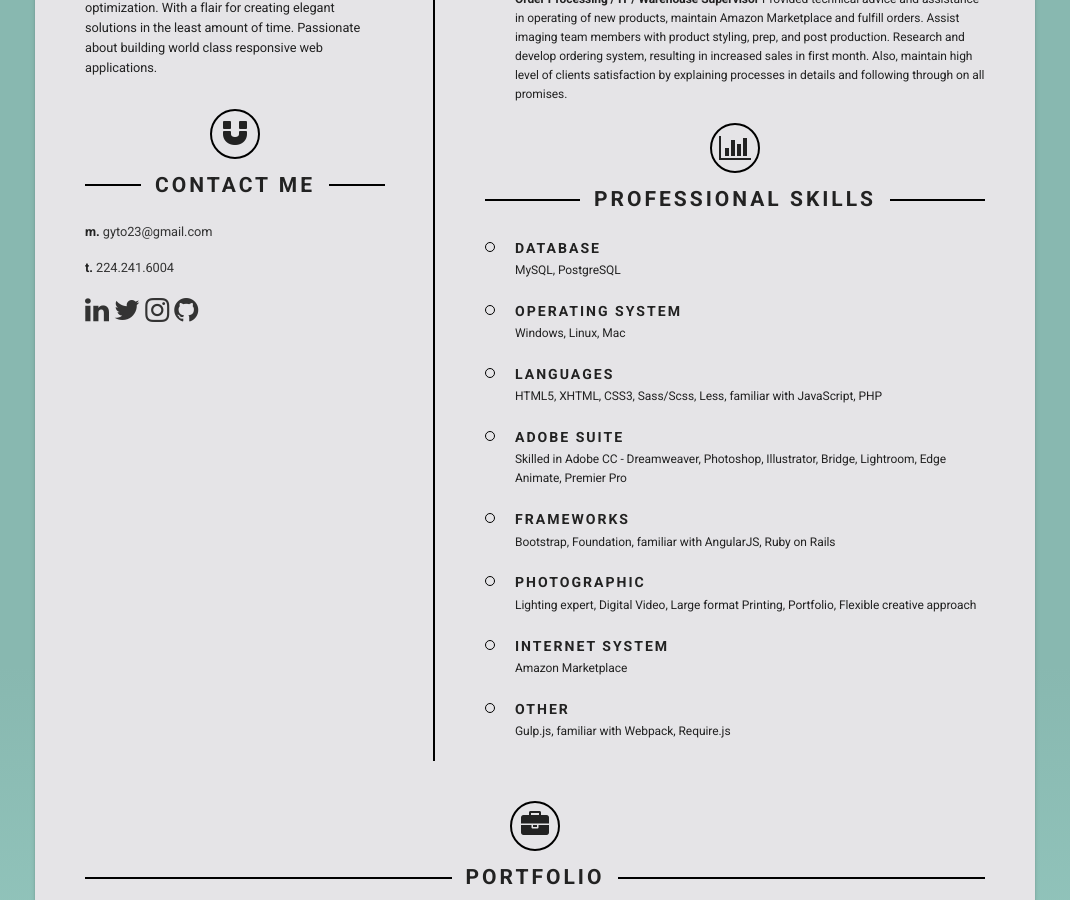
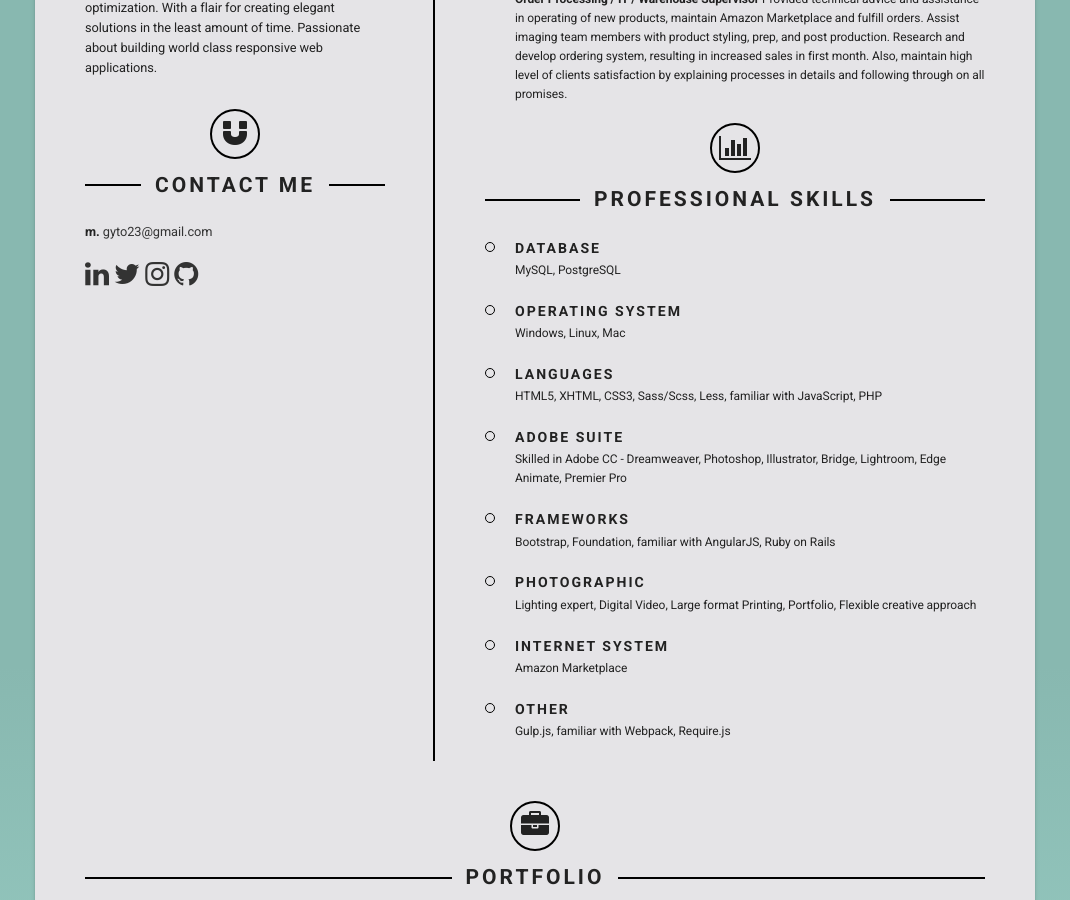
Before and after one commit to gyto/portfolio, a Jekyll site: the page built from index.html, in a window 1280 px wide and 900 px high, scrolled down 793 px. Shown: the whole window, without its empty margins (105-1175 px from the left). Built offline with Jekyll 4.4.1, drawn with Linux system fonts in a browser that asks for light colours.

Commit message:
removed phone number

```diff
--- a/_includes/home/contact_me.html
+++ b/_includes/home/contact_me.html
@@ -4,7 +4,6 @@
     <h4 class="hero_text"><span>Contact Me</span></h4>
   </div>
   <p class="small-text"><strong>m.</strong> <a href="mailto:gyto23@gmail.com">gyto23@gmail.com</a></p>
-  <p class="small-text"><strong>t.</strong> <a href="tel:224-241-6004">224.241.6004</a></p>
   <p><a target="_blank" href="https://www.linkedin.com/in/roman-kovtun/"><i class="fa fa-linkedin fa-lg"></i></a> <a target="_blank" href="https://twitter.com/gyto23"><i class="fa fa-twitter fa-lg"></i></a> <a target="_blank" href="https://www.instagram.com/gyto/"><i class="fa fa-instagram fa-lg"></i></a>
     <a href="https://github.com/GYTO" target="_blank"><i class="fa fa-github fa-lg"></i></a></p>
 </section>
```
